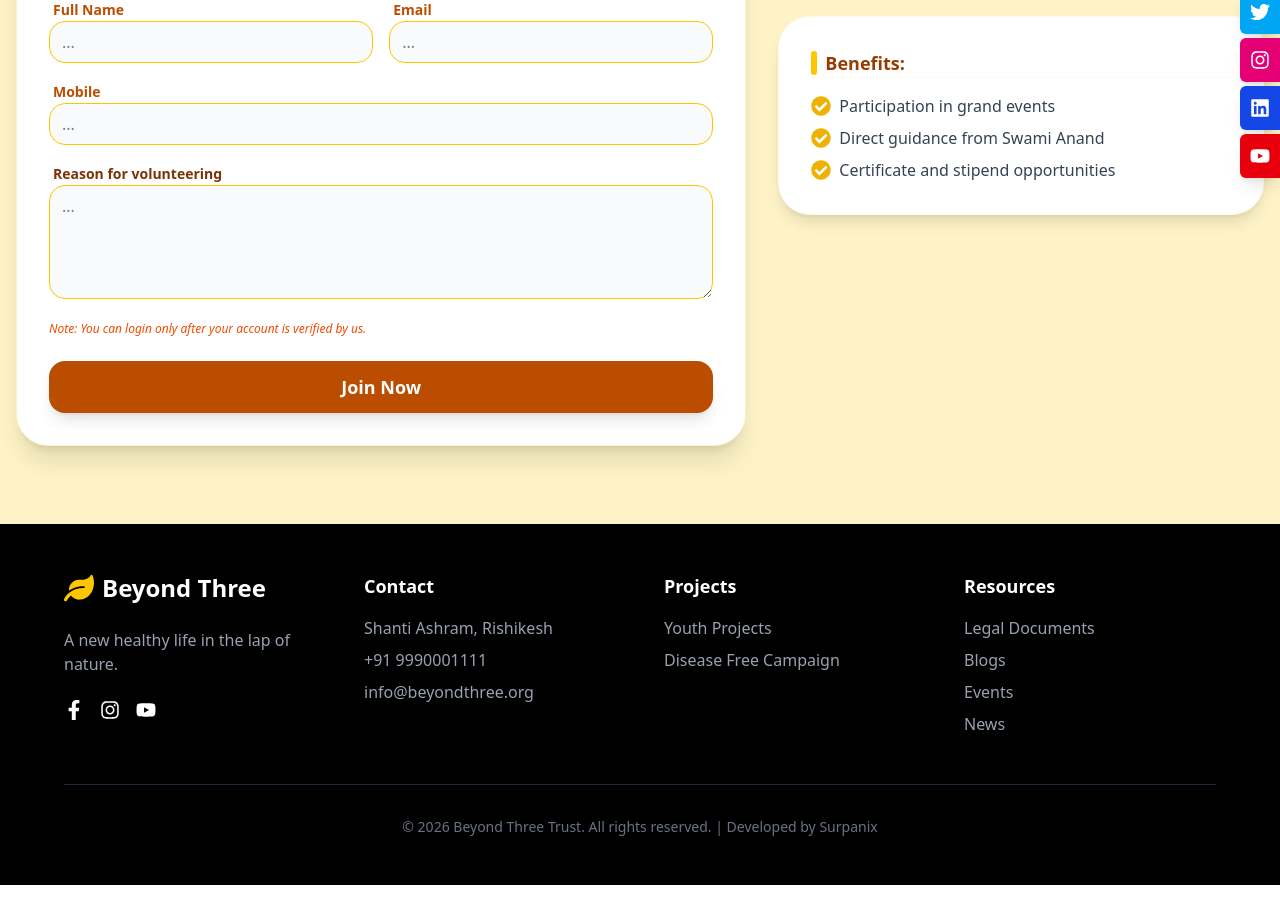
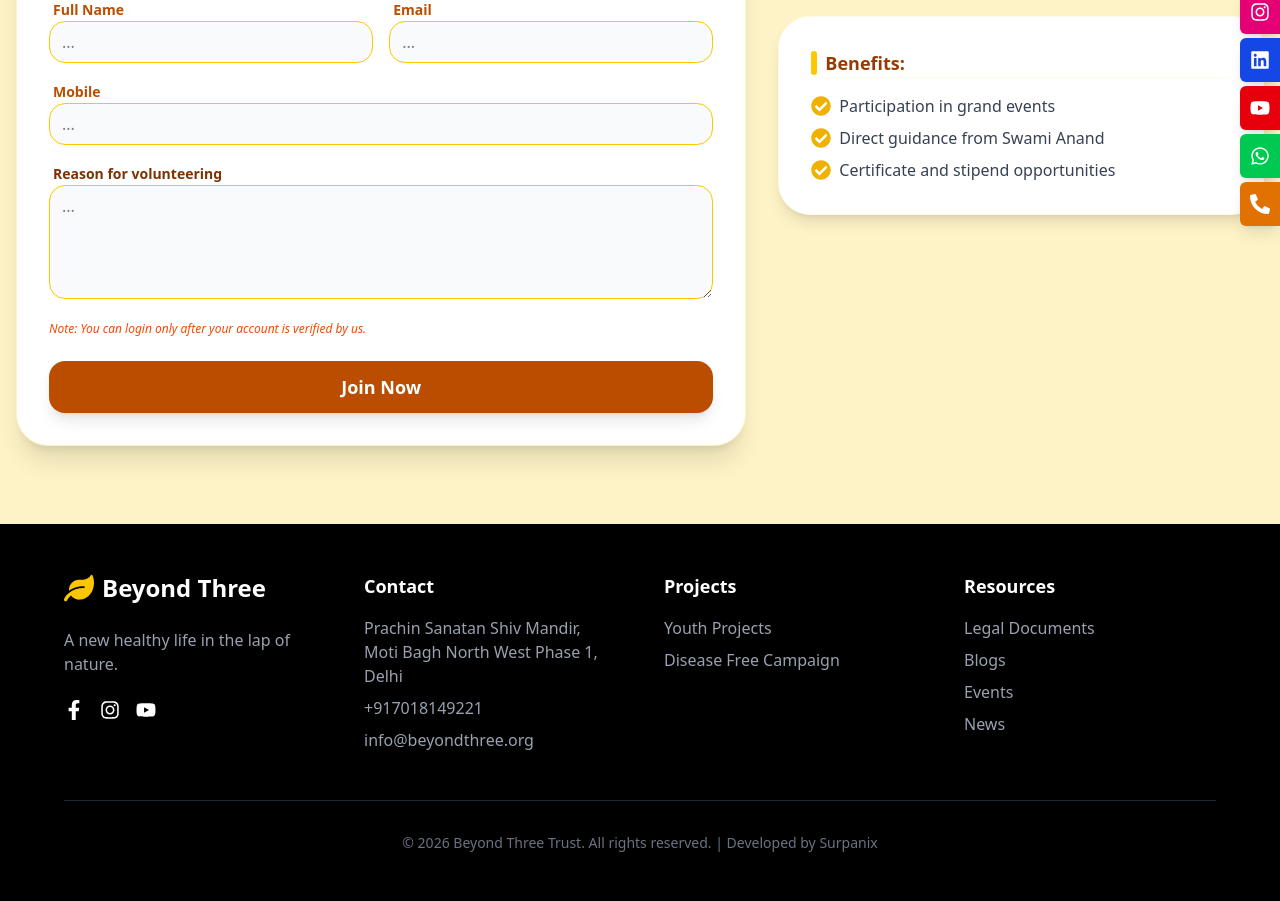
Before and after one commit to Arpan-9911/Beyond-Three, a React (Vite) app in the folder frontend/: page /join in a window 1280 px wide. Shown: the part 340-1241 px from the top of the page. Built offline with nearby package versions, Linux system fonts and the light colour scheme; no server answers.

Commit message:
Contact details and map included

```diff
--- a/frontend/src/components/layout/FloatingSocials.jsx
+++ b/frontend/src/components/layout/FloatingSocials.jsx
@@ -1,5 +1,5 @@
 import React from "react";
-import { FaFacebook, FaTwitter, FaInstagram, FaLinkedin, FaYoutube } from "react-icons/fa";
+import { FaFacebook, FaTwitter, FaInstagram, FaLinkedin, FaYoutube, FaWhatsapp, FaPhoneAlt } from "react-icons/fa";
 
 const FloatingSocials = () => {
   const socialLinks = [
@@ -8,6 +8,8 @@ const FloatingSocials = () => {
     { icon: <FaInstagram />, url: "#", color: "bg-pink-600" },
     { icon: <FaLinkedin />, url: "https://www.linkedin.com/in/beyond-three-1311231a0/", color: "bg-blue-700" },
     { icon: <FaYoutube />, url: "https://www.youtube.com/@beyondthreeofficial", color: "bg-red-600" },
+    { icon: <FaWhatsapp />, url: "https://wa.me/917018149221", color: "bg-green-500" },
+    { icon: <FaPhoneAlt />, url: "tel:+917018149221", color: "bg-amber-600" },
   ];
 
   return (
--- a/frontend/src/components/layout/Footer.jsx
+++ b/frontend/src/components/layout/Footer.jsx
@@ -8,10 +8,11 @@ const Footer = () => {
 
   const contactData = {
     address: {
-      hi: "शांति आश्रम, ऋषिकेश",
-      en: "Shanti Ashram, Rishikesh",
+      hi: "प्राचीन सनातन शिव मंदिर, मोती बाग नॉर्थ वेस्ट फेस 1, दिल्ली",
+      en: "Prachin Sanatan Shiv Mandir, Moti Bagh North West Phase 1, Delhi",
     },
-    phone: "+91 9990001111",
+    mapsLink: "https://www.google.com/maps/dir//Shri+Panch+Dashnam+Juna+Akhara+Prachin+Shivmandir+North+West+Moti+Bagh,+Moti+Bagh+1,+Block+G,+North+West+Moti+Bagh,+Moti+Bagh,+New+Delhi,+Delhi+110021/@28.5212193,77.2290188,15z/data=!4m8!4m7!1m0!1m5!1m1!1s0x390d1dcbbfa58fc7:0xb9e7fb2658eb37c2!2m2!1d77.1745351!2d28.5845721?entry=ttu&g_ep=EgoyMDI2MDIxMS4wIKXMDSoASAFQAw%3D%3D",
+    phone: "+917018149221",
     email: "info@beyondthree.org",
   };
 
@@ -45,8 +46,8 @@ const Footer = () => {
             {lang === "hi" ? "संपर्क" : "Contact"}
           </h3>
           <div className="space-y-2 text-gray-400">
-            <p>{contactData.address[lang]}</p>
-            <p>{contactData.phone}</p>
+            <a href={contactData.mapsLink} target="_blank" rel="noopener noreferrer" className="block hover:text-yellow-400 transition-colors">{contactData.address[lang]}</a>
+            <a href={`tel:${contactData.phone}`} className="block hover:text-yellow-400 transition-colors">{contactData.phone}</a>
             <p>{contactData.email}</p>
           </div>
         </div>
--- a/frontend/src/pages/Contact.jsx
+++ b/frontend/src/pages/Contact.jsx
@@ -40,13 +40,14 @@ const Contact = () => {
     address: {
       label: { en: "Address", hi: "पता" },
       value: {
-        en: "Beyond Three Ashram, Near River Ganga, Rishikesh, Uttarakhand - 249201",
-        hi: "बियॉन्ड थ्री आश्रम, गंगा नदी के निकट, ऋषिकेश, उत्तराखंड - 249201",
+        en: "Prachin Sanatan Shiv Mandir, Moti Bagh North West Phase 1, Delhi - 110021",
+        hi: "प्राचीन सनातन शिव मंदिर, मोती बाग नॉर्थ वेस्ट फेस 1, दिल्ली - 110021",
       },
+      mapsLink: "https://www.google.com/maps/dir//Shri+Panch+Dashnam+Juna+Akhara+Prachin+Shivmandir+North+West+Moti+Bagh,+Moti+Bagh+1,+Block+G,+North+West+Moti+Bagh,+Moti+Bagh,+New+Delhi,+Delhi+110021/@28.5212193,77.2290188,15z/data=!4m8!4m7!1m0!1m5!1m1!1s0x390d1dcbbfa58fc7:0xb9e7fb2658eb37c2!2m2!1d77.1745351!2d28.5845721?entry=ttu&g_ep=EgoyMDI2MDIxMS4wIKXMDSoASAFQAw%3D%3D",
     },
     phoneNumber: {
       label: { en: "Phone", hi: "फ़ोन" },
-      value: "+91 98765 43210",
+      value: "+917018149221",
     },
     emailAddress: {
       label: { en: "Email", hi: "ईमेल" },
@@ -86,7 +87,7 @@ const Contact = () => {
               {t.contactInfo[lang]}
             </h2>
             <div className="space-y-3">
-              <div className="flex items-start gap-4">
+              <a href={t.address.mapsLink} target="_blank" rel="noopener noreferrer" className="flex items-start gap-4 hover:opacity-80 transition-opacity">
                 <div className="bg-amber-900 p-3 rounded-full shrink-0">
                   <FaMapMarkerAlt className="text-yellow-400" />
                 </div>
@@ -96,8 +97,8 @@ const Contact = () => {
                     {t.address.value[lang]}
                   </p>
                 </div>
-              </div>
-              <div className="flex items-start gap-4">
+              </a>
+              <a href={`tel:${t.phoneNumber.value}`} className="flex items-start gap-4 hover:opacity-80 transition-opacity">
                 <div className="bg-amber-900 p-3 rounded-full shrink-0">
                   <FaPhoneAlt className="text-yellow-400" />
                 </div>
@@ -105,7 +106,7 @@ const Contact = () => {
                   <h4 className="font-bold">{t.phoneNumber.label[lang]}</h4>
                   <p className="text-gray-300 text-sm">{t.phoneNumber.value}</p>
                 </div>
-              </div>
+              </a>
 
               <div className="flex items-start gap-4">
                 <div className="bg-amber-900 p-3 rounded-full shrink-0">
@@ -153,7 +154,9 @@ const Contact = () => {
                   <FaYoutube />
                 </a>
                 <a
-                  href="#"
+                  href="https://wa.me/917018149221"
+                  target="_blank"
+                  rel="noopener noreferrer"
                   className="bg-amber-900 p-3 rounded-full hover:bg-yellow-400 hover:text-amber-900 transition duration-300"
                 >
                   <FaWhatsapp />
@@ -250,14 +253,14 @@ const Contact = () => {
         </div>
         <div className="bg-white rounded-4xl shadow-xl md:mt-8 mt-4 overflow-hidden h-64">
           <iframe
-            src="https://www.google.com/maps/embed?pb=!1m18!1m12!1m3!1d3456.789!2d78.267!3d30.086!2m3!1f0!2f0!3f0!3m2!1i1024!2i768!4f13.1!3m3!1m2!1s0x0%3A0x0!2zMzDCsDA1JzA5LjYiTiA3OMKwMTYnMDEuMiJF!5e0!3m2!1sen!2sin!4v1234567890"
+            src="https://www.google.com/maps/embed?pb=!1m18!1m12!1m3!1d3504.123!2d77.1723464!3d28.5845721!2m3!1f0!2f0!3f0!3m2!1i1024!2i768!4f13.1!3m3!1m2!1s0x390d1dcbbfa58fc7%3A0xb9e7fb2658eb37c2!2sShri%20Panch%20Dashnam%20Juna%20Akhara%20Prachin%20Shivmandir%20North%20West%20Moti%20Bagh!5e0!3m2!1sen!2sin!4v1708000000000"
             width="100%"
             height="100%"
             style={{ border: 0 }}
             allowFullScreen=""
             loading="lazy"
             referrerPolicy="no-referrer-when-downgrade"
-            title="Location Map"
+            title="Prachin Sanatan Shiv Mandir Location"
           ></iframe>
         </div>
       </main>
```
